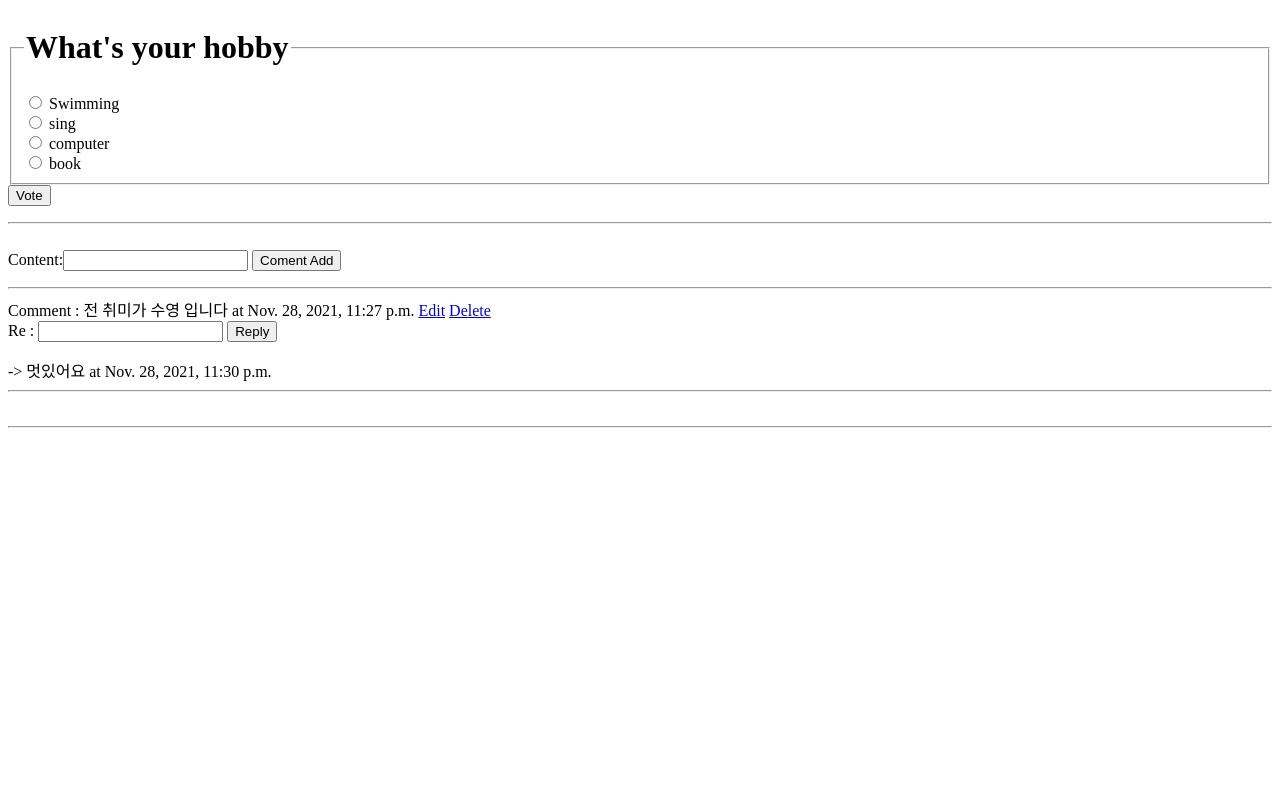
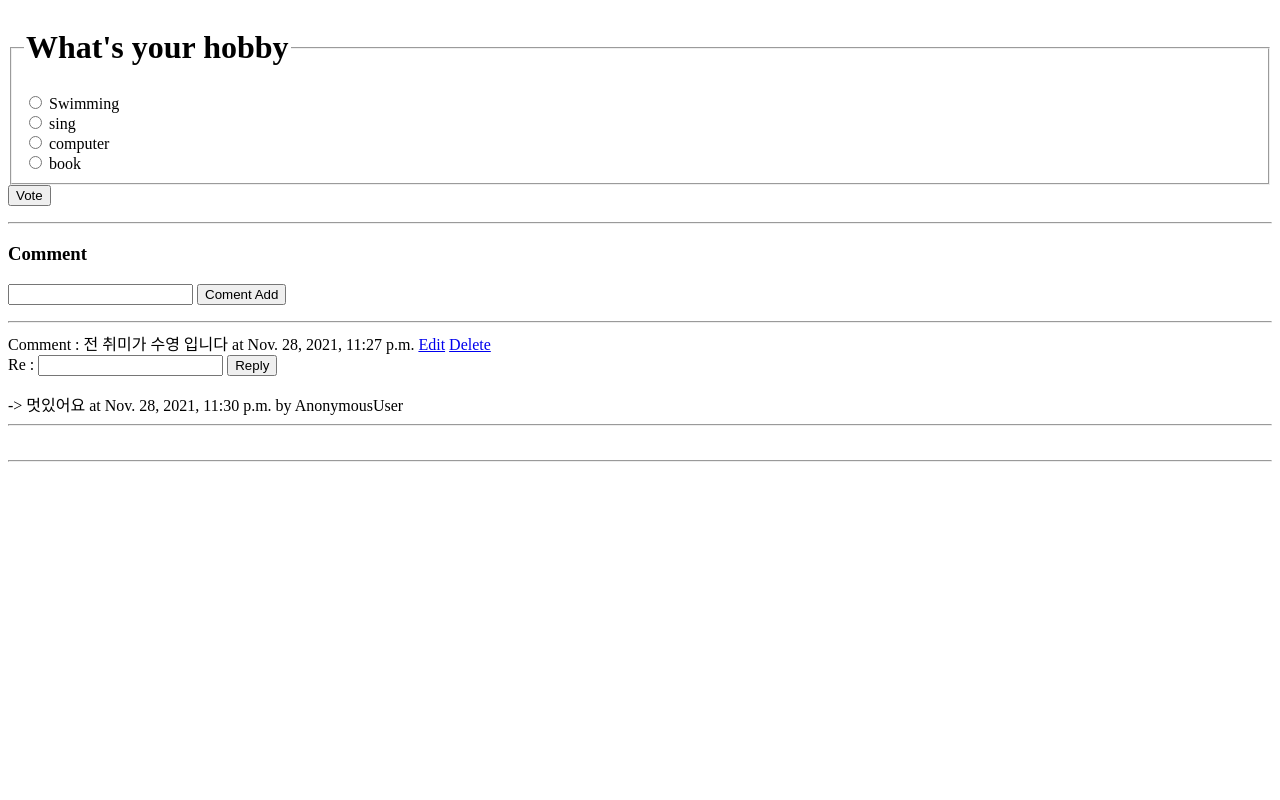
Before and after one commit to sdj3261/tridge_assignment2, a Django app: page /polls/2/ in a window 1280 px wide. Run offline with Django 3.2, Linux system fonts and the light colour scheme; data comes from the database, SQL or seed files in the repository; both versions use the stored data as it was after the commit.

Commit message:
2021/11/28

```diff
--- a/polls/forms.py
+++ b/polls/forms.py
@@ -7,10 +7,11 @@ class CommentForm(forms.ModelForm):
     class Meta:
         model = Comment
         fields = ('content',)
+        labels = {'content': '',}
 
 
 class RecommentForm(forms.ModelForm):
     class Meta:
         model = ReComment
         fields = ('content', 'comment')
-        labels = {'content':'content', 'comment' :'comment'}
+        labels = {'content':'', 'comment' :'comment'}
--- a/polls/templates/polls/detail.html
+++ b/polls/templates/polls/detail.html
@@ -13,7 +13,7 @@
 <input type="submit" value="Vote">
 </form>
 <hr>
-<br>
+<h3>Comment</h3>
 <form method="post" action="{% url 'polls:comment_create' question.id %}">
     {% csrf_token %}
     {{ comment_form }}
@@ -37,7 +37,7 @@
             <input type="submit" value="Reply">
         </form>
         {% for recom in comment.recomment_set.all %}
-            -> {{ recom }} at {{ recom.create_date }}<br>
+            -> {{ recom }} at {{ recom.create_date }} by {{ user }}<br>
         {% endfor %}
         <hr>
     {% endfor %}
```
Also changed, not shown: db.sqlite3, polls/migrations/0001_initial.py (added), polls/migrations/0002_alter_question_closed_at.py (added).
